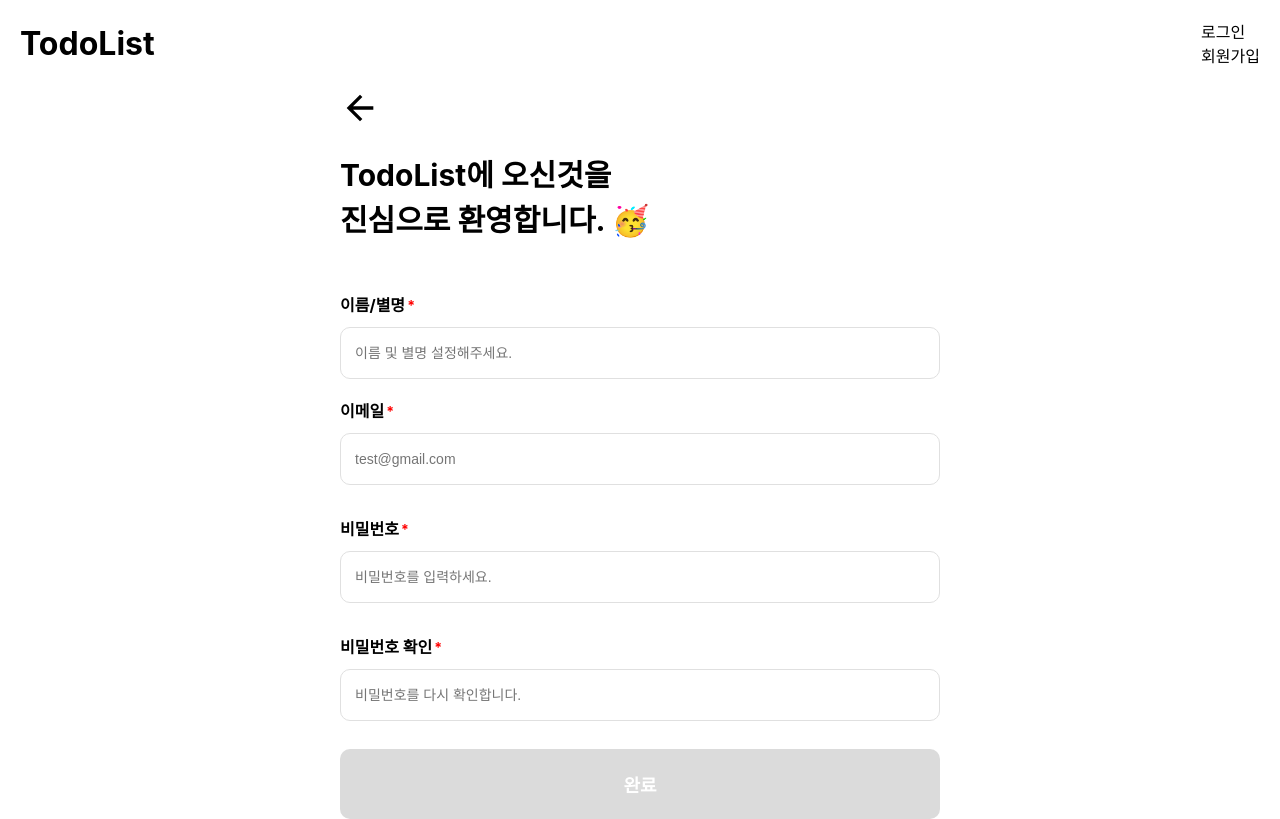
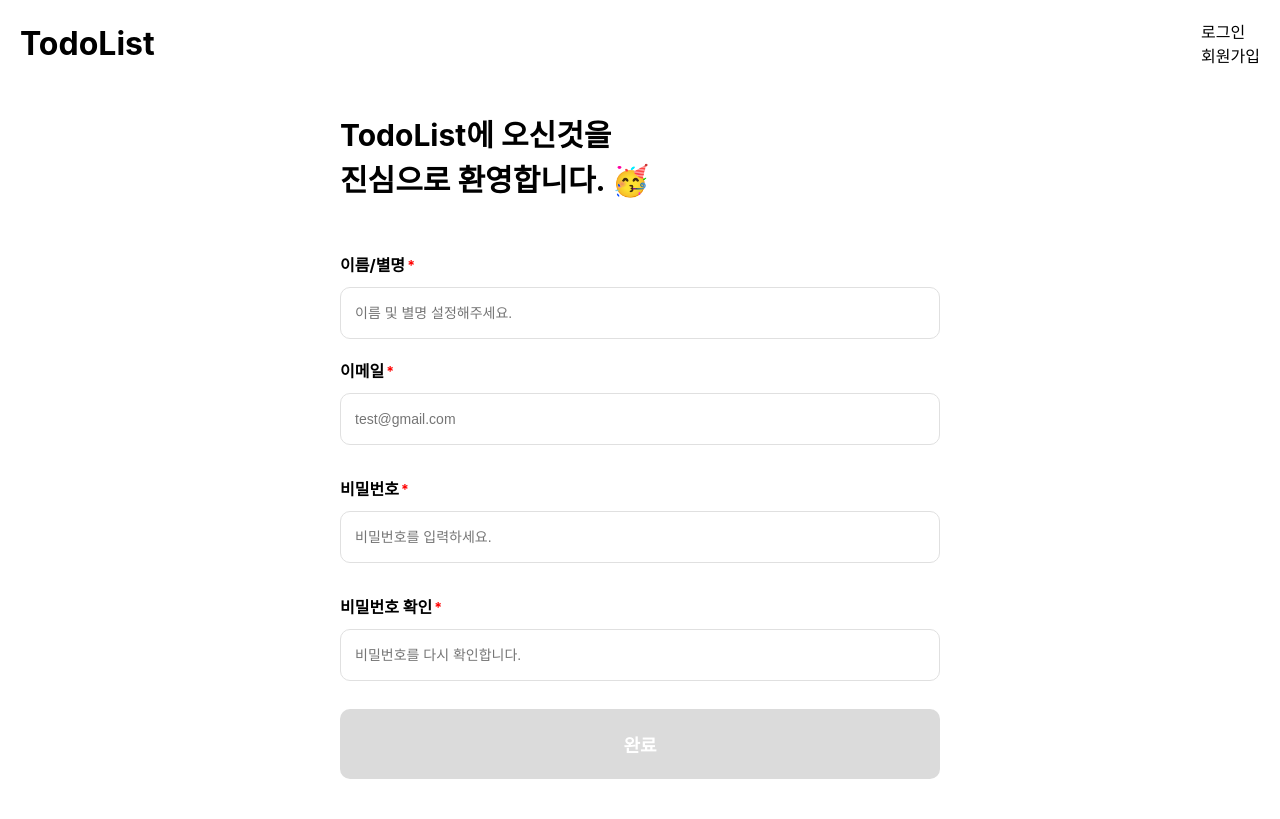
Before and after one commit to study-team2023/todo-study, a React (Create React App) app in the folder todo-list/: page /components/TodoJoin in a window 1280 px wide. Built offline with nearby package versions, Linux system fonts and the light colour scheme.

Commit message:
:fire:fire: 뒤로가기 버튼 삭제

```diff
--- a/todo-list/src/components/TodoJoin.js
+++ b/todo-list/src/components/TodoJoin.js
@@ -85,11 +85,11 @@ const TodoJoin = () => {
                         <h2 className={cn("formTitle")}>회원가입 성공!<br/>로그인하고 시작해 보세요 ✨</h2>
                     ) : (
                         <>
-                        <div className={cn("goBack")}>
+                        {/* <div className={cn("goBack")}>
                             <Link to="/">
                                 <MdArrowBack color="#000" size="40"/>
                             </Link>
-                        </div>
+                        </div> */}
                         <h2 className={cn("formTitle")}>TodoList에 오신것을<br/>진심으로 환영합니다. 🥳</h2>
                         <form className={cn("formAreaWrap")} onSubmit={handleSubmit}>
                             <label htmlFor="joinUsername" className={cn("formAreaLabel")}>이름/별명</label>
--- a/todo-list/src/components/TodoLogin.js
+++ b/todo-list/src/components/TodoLogin.js
@@ -93,11 +93,11 @@ const TodoLogin = () => {
         <>
         <div className={cn("formPageWrap")}>
             <div className={cn("formFlexWrap")}>
-                <div className={cn("goBack")}>
+                {/* <div className={cn("goBack")}>
                     <Link to="/">
                         <MdArrowBack color="#000" size="40"/>
                     </Link>
-                </div>
+                </div> */}
                 <h2 className={cn("formTitle")}>로그인을 통해 TodoList를<br/>활용해 보세요 🤓</h2>
                 {/* <div ref={errRef} className={`${errMsg ? "" : cn("hide")}`}> */}
                 <div ref={errRef} className={cn("formErrMsgWrap") + (errMsg ? "" : cn("hide"))}>
```
